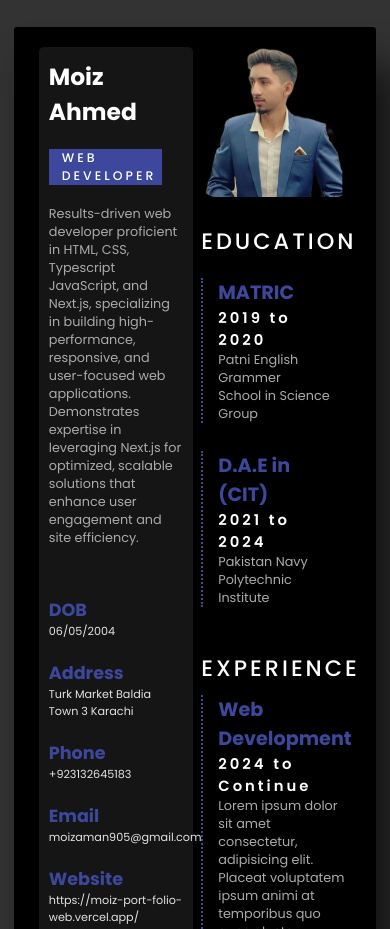
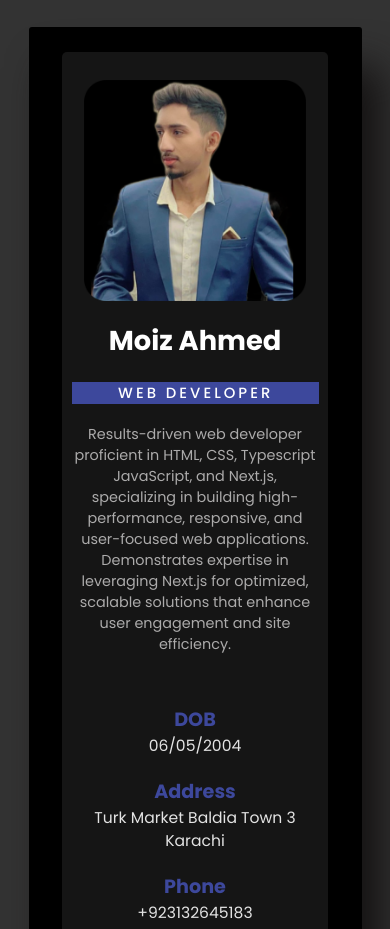
Before and after one commit to moizahmedshaikh/Hakathon-Milestone-01, a plain HTML site: page index.html in a window 390 px wide. Shown: the top 929 px of the page. Drawn offline with Linux system fonts and the light colour scheme.

Commit message:
updated resume
resume

```diff
--- a/index.html
+++ b/index.html
@@ -9,7 +9,11 @@
   <body>
     <div class="wrapper">
       <div class="container">
+
         <div class="box1">
+          <div id="profile">
+            <img src="/images/profile-pic (1).png" alt="profile-pic" />
+          </div>
           <h1>Moiz Ahmed</h1>
           <h4>WEB DEVELOPER</h4>
           <p>
@@ -46,7 +50,7 @@
           <div class="about">
             <h3>ABOUT ME</h3>
             <p>
-               My journey in web development has been driven by a love for continuous learning, and I am always excited to explore new technologies and innovative solutions that elevate user interaction. Whether working independently or collaborating with a team."
+               My journey in web development has been driven by a love for continuous learning, and I am always excited to explore new technologies and innovative solutions that elevate user interaction. Whether working independently or collaborating with a team.
             </p>
           </div>
           <div>
@@ -55,14 +59,14 @@
         </div>
 
         <div class="box2">
-          <div>
+          <div class="profile-img">
             <img src="/images/profile-pic (1).png" alt="profile-pic" />
           </div>
           <div class="education">
             <h3>EDUCATION</h3>
             <div class="education-period">
               <div class="edu-info">
-                <h4> MATRIC </h4>
+                <h4> MATRIC</h4>
                 <h5>2019 to 2020</h5>
                 <p>Patni English Grammer <br> School in Science Group</p>
               </div>
@@ -119,11 +123,11 @@
               </div>
               <div class="skill-info">
                 <img src="/images/React (1).png " alt="typescript" />
-                <p>TYPESCRIPT</p>
+                <p>REACT.JS</p>
               </div>
               <div class="skill-info">
-                <img src="/images/typescript.png" alt="typescript" />
-                <p>TYPESCRIPT</p>
+                <img src="/images/icons8-next.js-480.png" alt="typescript" />
+                <p>NEXT.JS</p>
               </div>
             </div>
           </div>
--- a/style.css
+++ b/style.css
@@ -12,7 +12,9 @@ html {
 .wrapper {
   margin: 7vw 0px;
 }
-
+#profile{
+  display: none;
+}
 .container {
   background-color: black;
   padding-top: 40px;
@@ -248,28 +250,43 @@ button:hover {
 }
 
 @media (max-width: 460px) {
+
   .container {
-    width: 80%;
+    margin: auto;
+    display: flex;
+    flex-direction: column;
+    justify-content: space-between;
+    padding: 25px 30px;
+    gap: 30px;
+  }
+  .container {
+    width: 70%;
   }
 
   .box1 {
-    width: 43%;
+    margin: auto;
+    width: 90%;
     padding: 3vw 2.5vw;
   }
   .box1 h1 {
-    font-size: 6vw;
+    text-align: center;
+    margin-top: 5vw;
+    font-size: 7vw;
   }
   .box1 h4 {
-    width: 65%;
+    width: 90%;
     background-color: #3d489c;
     padding: 0px 13px;
     letter-spacing: 3px;
-    font-size: 3.2vw;
+    font-size: 3.8vw;
+    text-align: center;
+
   }
   .box1 p {
+    text-align: center;
     color: #acabab;
     width: 100%;
-    font-size: 0.8rem;
+    font-size: 0.9rem;
   }
 
   .box1 .info {
@@ -280,30 +297,40 @@ button:hover {
   }
   .box1 .info p {
     color: rgb(227, 227, 227);
-    font-size: 0.7rem;
+    font-size: 4vw;
   }
 
   .box1 .info h5 {
-    font-size: 1.1rem;
+    text-align: center;
+    font-size: 1.2rem;
     color: #3d489c;
   }
 
   .box1 .about {
-    margin-top: 2vw;
+    margin-top: 6vw;
   }
   .box1 .about h3 {
+    text-align: center;
     font-size: 1.4rem;
     padding: 10px 0px;
   }
   .box1 .about p {
     width: 100%;
   }
+  #profile{
+    display: flex;
+    justify-content: center;
+  }
 
   .box2 {
-    width: 48%;
+    width: 100%;
   }
+
   .box2 img {
     width: 100%;
+  }
+  .box2 .profile-img{
+    display: none;
   }
 
   .box2 h3 {
@@ -331,7 +358,7 @@ button:hover {
   }
   .box2 p {
     color: #acabab;
-    font-size: 0.8rem;
+    font-size: 0.9rem;
   }
 
   .box2 .education-period .edu-info {
```
Also changed, not shown: images/icons8-next.js-480.png (added).
